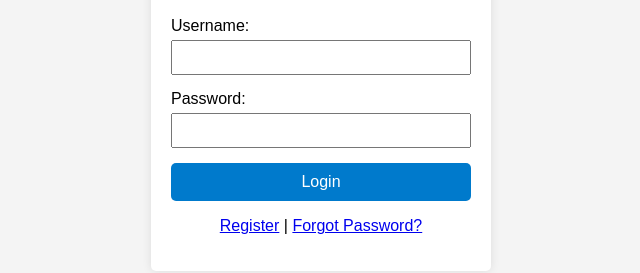
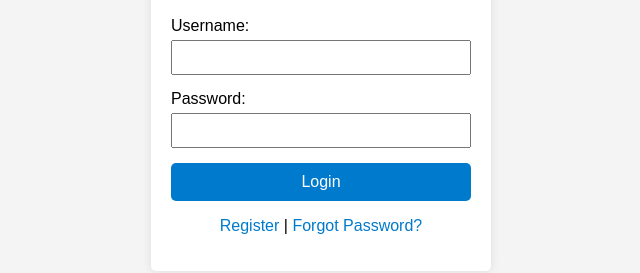
Before and after one commit to iantech3568/iantech3568.github.io, a plain HTML site: page index.html in a window 1280 px wide. Shown: the part 305-578 px from the top of the page, without its empty margins (319-959 px from the left). Drawn offline with Linux system fonts and the light colour scheme.

Commit message:
Update styles.css

```diff
--- a/styles.css
+++ b/styles.css
@@ -8,7 +8,7 @@ body {
     margin: 0;
 }
 
-.login-container {
+.container {
     background-color: #fff;
     padding: 20px;
     border-radius: 5px;
@@ -52,7 +52,16 @@ button:hover {
     background-color: #005fa3;
 }
 
-#message {
+#loginMessage, #registerMessage, #forgotPasswordMessage {
     color: red;
     margin-top: 15px;
 }
+
+a {
+    color: #007acc;
+    text-decoration: none;
+}
+
+a:hover {
+    text-decoration: underline;
+}
```
